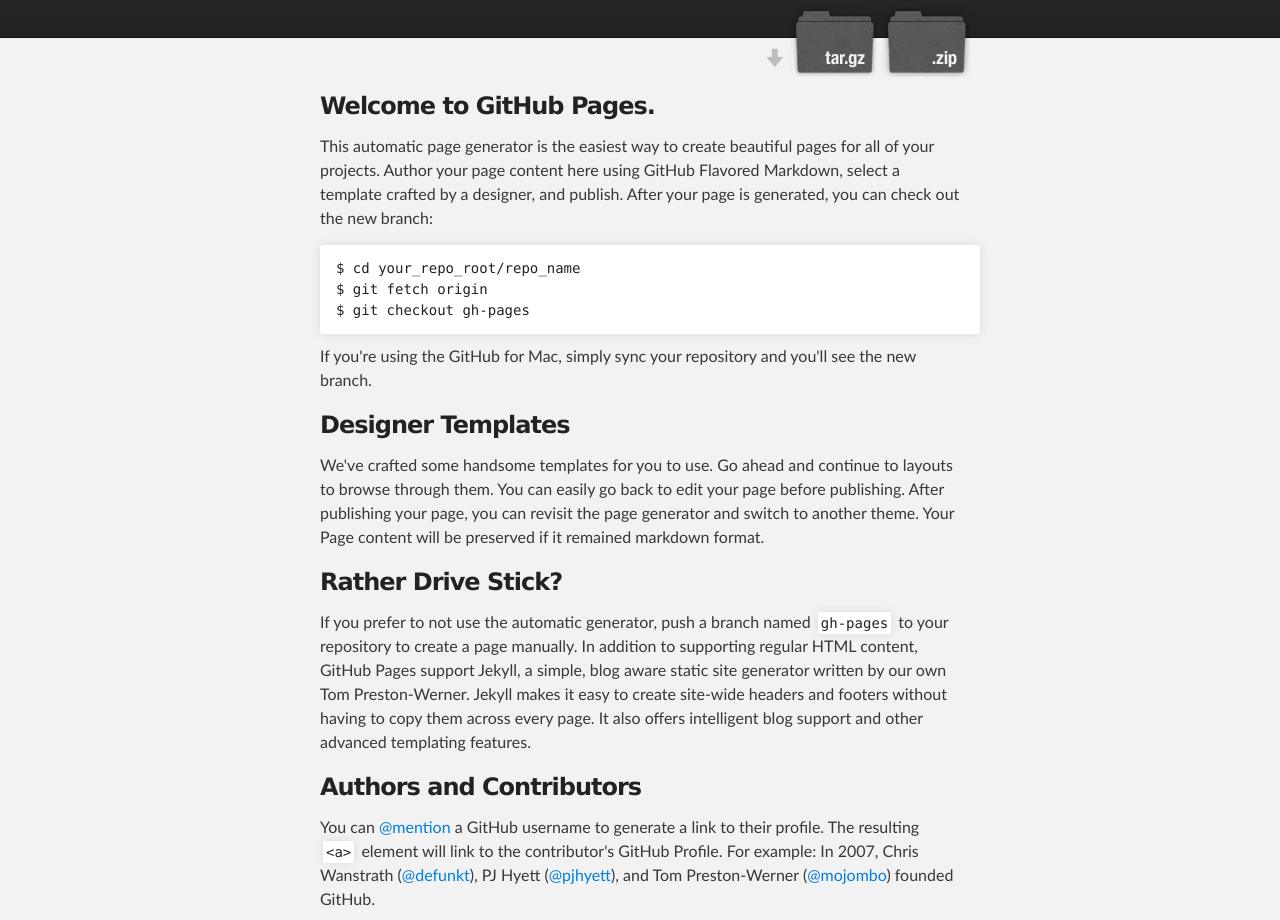
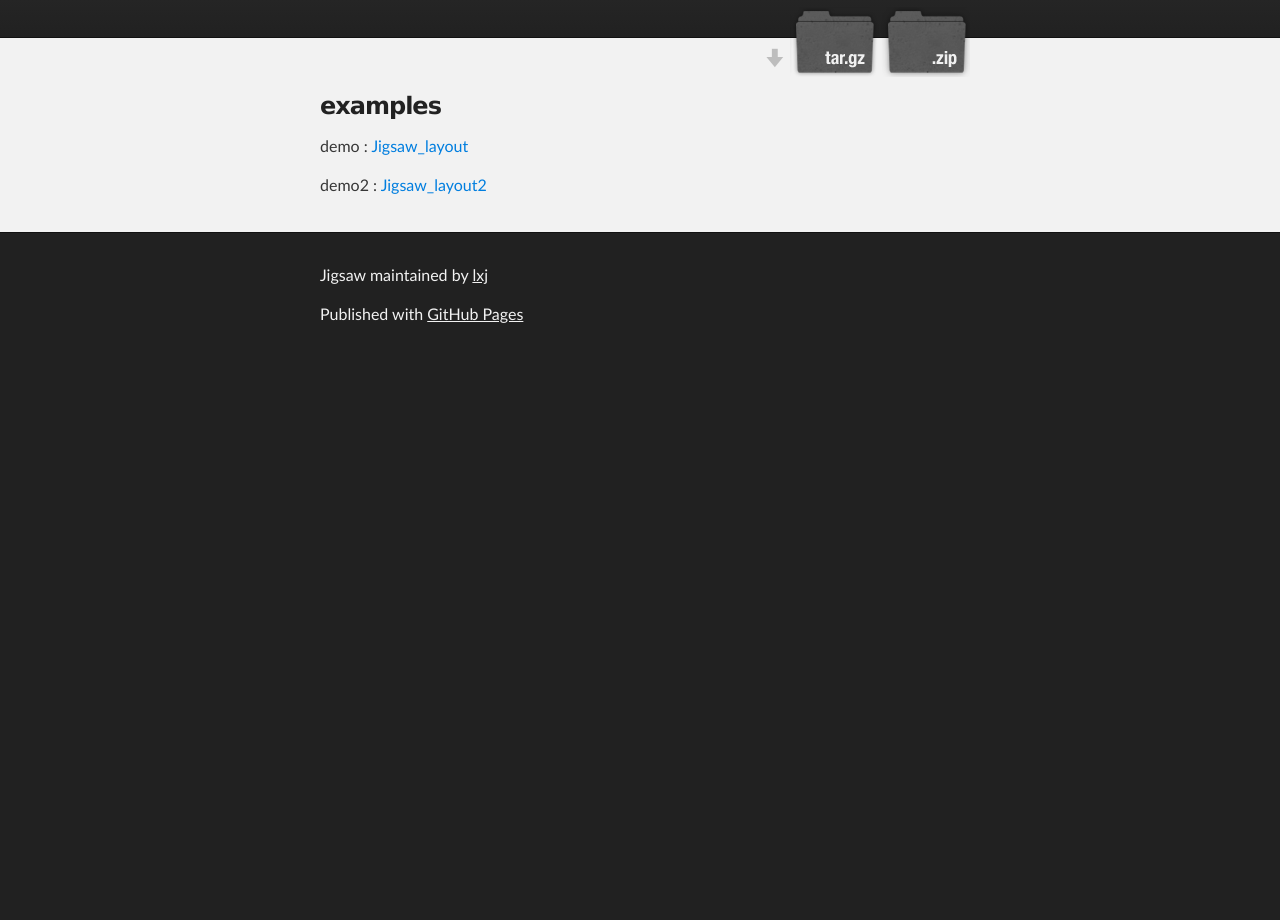
Before and after one commit to lxj/Jigsaw, a plain HTML site: page index.html in a window 1280 px wide. Shown: the part 172-1092 px from the top of the page. After the commit the page ends 800 px from the top, so only its background shows below. Drawn offline with Linux system fonts and the light colour scheme.

Commit message:
Update index.html

```diff
--- a/index.html
+++ b/index.html
@@ -31,45 +31,13 @@
     <!-- MAIN CONTENT -->
     <div id="main_content_wrap" class="outer">
       <section id="main_content" class="inner">
-        <h3>
-<a name="welcome-to-github-pages" class="anchor" href="#welcome-to-github-pages"><span class="octicon octicon-link"></span></a>Welcome to GitHub Pages.</h3>
-
-<p>This automatic page generator is the easiest way to create beautiful pages for all of your projects. Author your page content here using GitHub Flavored Markdown, select a template crafted by a designer, and publish. After your page is generated, you can check out the new branch:</p>
-
-<pre><code>$ cd your_repo_root/repo_name
-$ git fetch origin
-$ git checkout gh-pages
-</code></pre>
-
-<p>If you're using the GitHub for Mac, simply sync your repository and you'll see the new branch.</p>
-
-<h3>
-<a name="designer-templates" class="anchor" href="#designer-templates"><span class="octicon octicon-link"></span></a>Designer Templates</h3>
-
-<p>We've crafted some handsome templates for you to use. Go ahead and continue to layouts to browse through them. You can easily go back to edit your page before publishing. After publishing your page, you can revisit the page generator and switch to another theme. Your Page content will be preserved if it remained markdown format.</p>
-
-<h3>
-<a name="rather-drive-stick" class="anchor" href="#rather-drive-stick"><span class="octicon octicon-link"></span></a>Rather Drive Stick?</h3>
-
-<p>If you prefer to not use the automatic generator, push a branch named <code>gh-pages</code> to your repository to create a page manually. In addition to supporting regular HTML content, GitHub Pages support Jekyll, a simple, blog aware static site generator written by our own Tom Preston-Werner. Jekyll makes it easy to create site-wide headers and footers without having to copy them across every page. It also offers intelligent blog support and other advanced templating features.</p>
-
-<h3>
-<a name="authors-and-contributors" class="anchor" href="#authors-and-contributors"><span class="octicon octicon-link"></span></a>Authors and Contributors</h3>
-
-<p>You can <a href="https://github.com/blog/821" class="user-mention">@mention</a> a GitHub username to generate a link to their profile. The resulting <code>&lt;a&gt;</code> element will link to the contributor's GitHub Profile. For example: In 2007, Chris Wanstrath (<a href="https://github.com/defunkt" class="user-mention">@defunkt</a>), PJ Hyett (<a href="https://github.com/pjhyett" class="user-mention">@pjhyett</a>), and Tom Preston-Werner (<a href="https://github.com/mojombo" class="user-mention">@mojombo</a>) founded GitHub.</p>
-
 
 <h3>examples</h3>
 
 <p>demo : <a href="http://www.lxj.name/Jigsaw/examples/Jigsaw_layout.html" target="_blank">Jigsaw_layout</a></p>
 
 <p>demo2 : <a href="http://www.lxj.name/Jigsaw/examples/Jigsaw_demo2.html" target="_blank">Jigsaw_layout2</a></p>
-
-<h3>
-<a name="support-or-contact" class="anchor" href="#support-or-contact"><span class="octicon octicon-link"></span></a>Support or Contact</h3>
-
-<p>Having trouble with Pages? Check out the documentation at <a href="http://help.github.com/pages">http://help.github.com/pages</a> or contact <a href="mailto:support@github.com">support@github.com</a> and we’ll help you sort it out.</p>
-      </section>
+  </section>
     </div>
 
     <!-- FOOTER  -->
```
